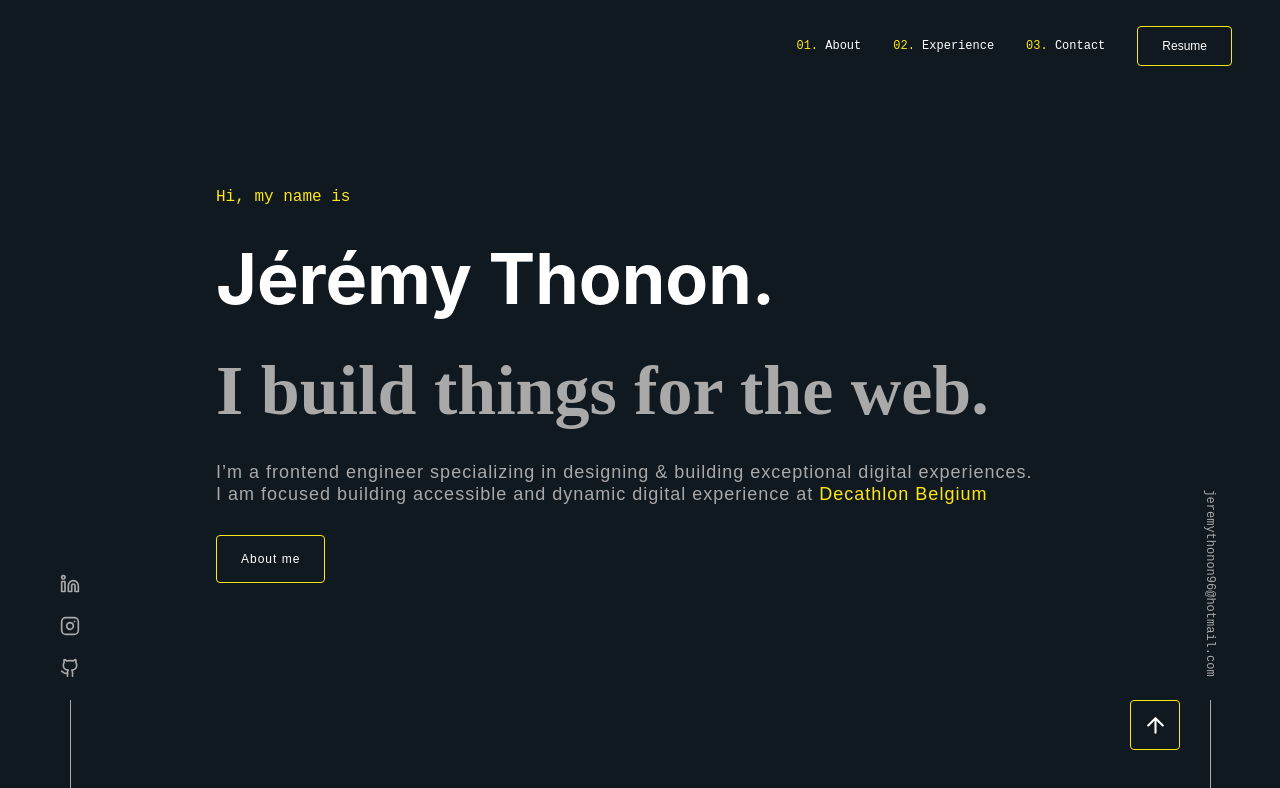
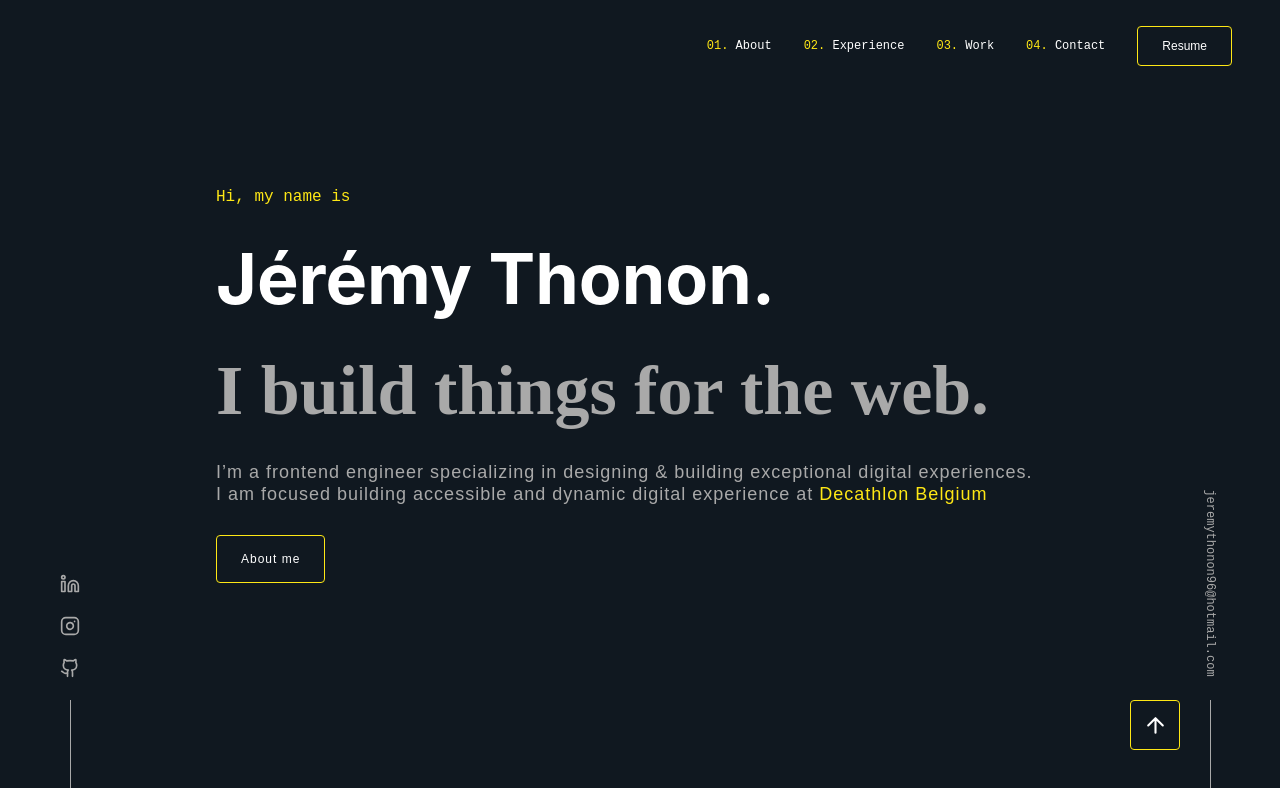
Before and after one commit to JeremyThonon/portfolio, an Angular app: page / in a window 1280 px wide. Shown: the top 788 px of the page. Built offline with nearby package versions, Linux system fonts and the light colour scheme.

Commit message:
feat(menu): bRMQtWih - reinstate work content block

```diff
--- a/src/app/core/components/main/main.conf.ts
+++ b/src/app/core/components/main/main.conf.ts
@@ -79,37 +79,37 @@ export const contents: Content[] = [
       href: '',
     },
   },
-  // {
-  //   class: 'content work',
-  //   id: 'work',
-  //   span: {
-  //     text: '03.',
-  //     display: true,
-  //   },
-  //   title: {
-  //     text: 'My works',
-  //     display: true,
-  //   },
-  //   subtitle: {
-  //     text: '',
-  //     display: false,
-  //   },
-  //   decorative: true,
-  //   paragraph: {
-  //     text: '',
-  //     display: false,
-  //   },
-  //   button: {
-  //     text: '',
-  //     display: false,
-  //     href: '',
-  //   },
-  // },
+  {
+    class: 'content work',
+    id: 'work',
+    span: {
+      text: '03.',
+      display: true,
+    },
+    title: {
+      text: 'My works',
+      display: true,
+    },
+    subtitle: {
+      text: '',
+      display: false,
+    },
+    decorative: true,
+    paragraph: {
+      text: '',
+      display: false,
+    },
+    button: {
+      text: '',
+      display: false,
+      href: '',
+    },
+  },
   {
     class: 'content contact',
     id: 'contact',
     span: {
-      text: '03.',
+      text: '04.',
       display: true,
     },
     title: {
--- a/src/app/shared/components/menus/menu.conf.ts
+++ b/src/app/shared/components/menus/menu.conf.ts
@@ -13,14 +13,14 @@ export const links: Link[] = [
     id: '#experience',
     isMounted: false,
   },
-  // {
-  //   index: '03.',
-  //   label: 'Work',
-  //   id: '#work',
-  //   isMounted: false,
-  // },
   {
     index: '03.',
+    label: 'Work',
+    id: '#work',
+    isMounted: false,
+  },
+  {
+    index: '04.',
     label: 'Contact',
     id: '#contact',
     isMounted: false,
```
